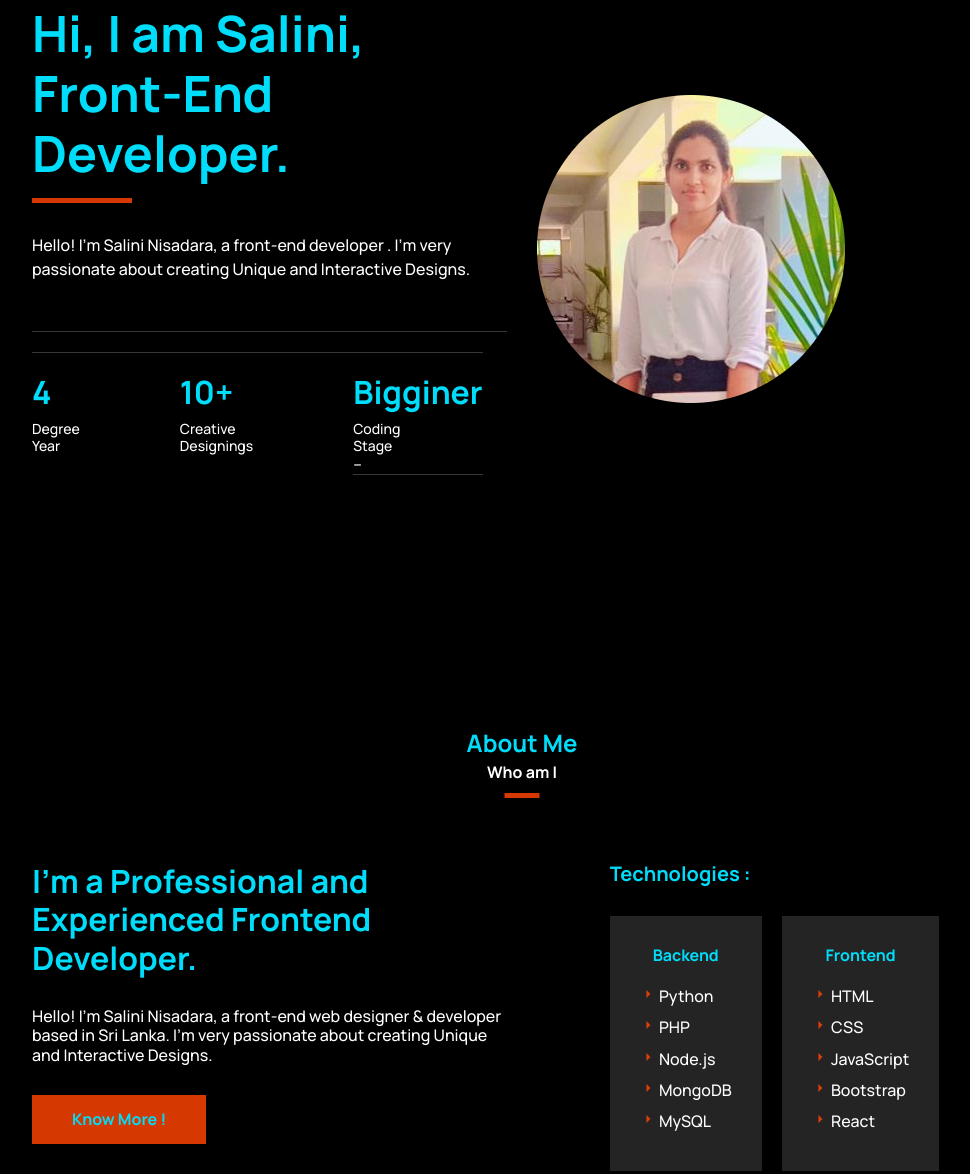
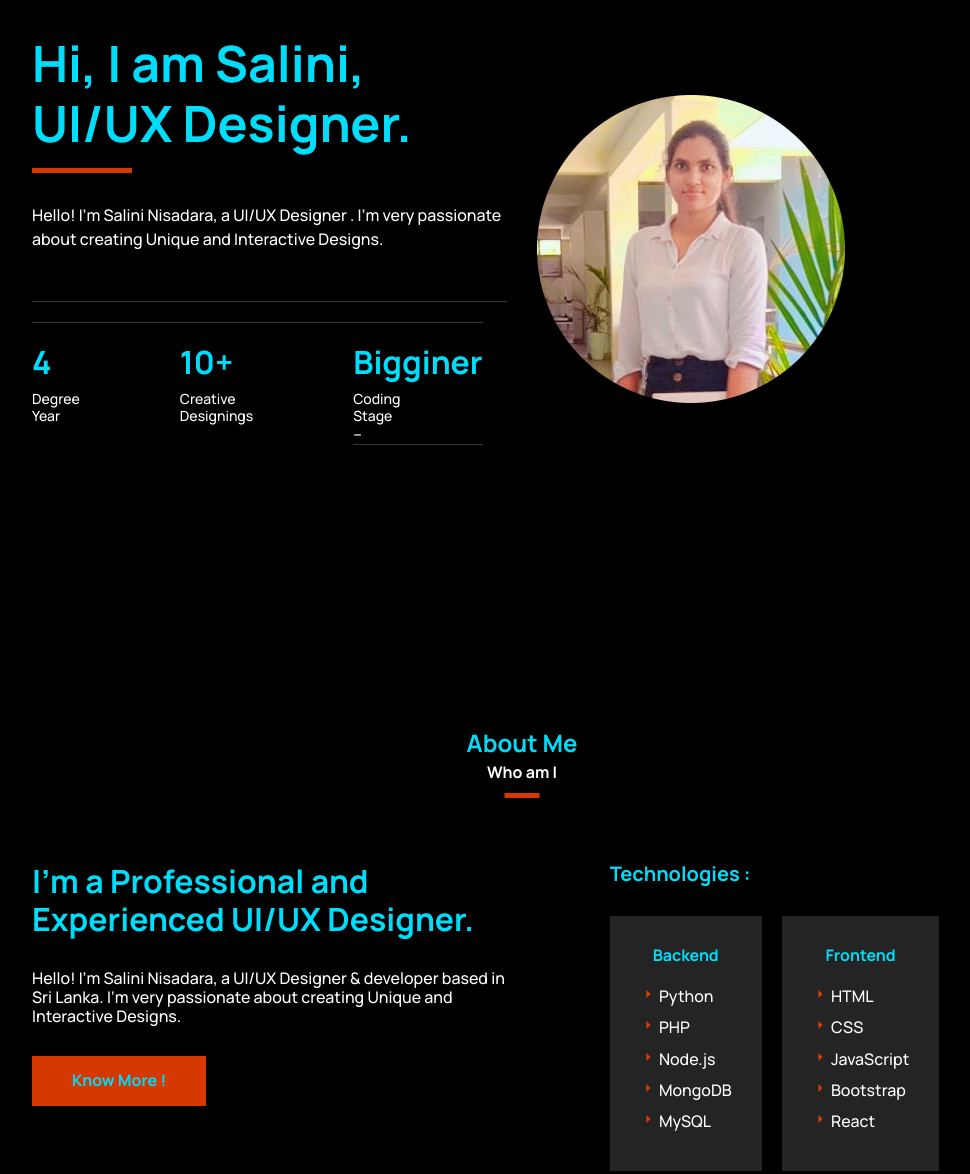
Before and after one commit to SaliniNisadara/UI-UX-DESINGNER, a plain HTML site: page index.html in a window 1280 px wide. Shown: the part 201-1375 px from the top of the page, without its empty margins (118-1088 px from the left). Drawn offline with nearby package versions, Linux system fonts and the light colour scheme.

Commit message:
Update index.html

```diff
--- a/index.html
+++ b/index.html
@@ -74,8 +74,8 @@
 
                 <div class="d-grid hero__wrapper">
                     <div class="hero__content">
-                        <h1 class="hero__title">Hi, I am Salini,<br>Front-End  Developer.</h1>
-                        <p class="hero__description">Hello! I'm Salini Nisadara, a front-end  developer
+                        <h1 class="hero__title">Hi, I am Salini,<br>UI/UX Designer.</h1>
+                        <p class="hero__description">Hello! I'm Salini Nisadara, a UI/UX Designer
                             . I'm very passionate about creating Unique and Interactive Designs.</p>
 
                         <div class="hero__info">
@@ -113,8 +113,8 @@
                 </div>
                 <div class="d-grid about__wrapper">
                     <div class="about__content">
-                        <h3 class="about__title">I'm a Professional and Experienced Frontend Developer.</h3>
-                        <p class="about__description">Hello! I'm Salini Nisadara, a front-end web designer & developer based in
+                        <h3 class="about__title">I'm a Professional and Experienced UI/UX Designer.</h3>
+                        <p class="about__description">Hello! I'm Salini Nisadara, a UI/UX Designer & developer based in
                             Sri Lanka. I'm very passionate about creating Unique and Interactive Designs.</p>
                         <a href="#project" class="btn btn--primary">Know More !</a>
                     </div>
@@ -174,14 +174,14 @@
                         <!--= Experience 1 =->
                         <div class="qualification__item">
                             <h3 class="qualification__title">Web Developer</h3>
-                            <p class="qualification__description"> I'm working in web development and Design.I enjoy
+                            <p class="qualification__description"> I'm working in web development and Design. I enjoy
                                 creating beautiful
                                 and intuitive web designs using Html css and make them interactive with Javascript.</p>
                             <span class="qualification__date">Mar 2021 - Present</span>
                         </div>
                         <!--= Experience 2 =->
                         <div class="qualification__item">
-                            <h3 class="qualification__title">Frontend Developer</h3>
+                            <h3 class="qualification__title">UI/UX Designer</h3>
                             <p class="qualification__description"> I'm working in web development and Design.I enjoy
                                 creating beautiful
                                 and intuitive web designs using Html css and make them interactive with Javascript.</p>
@@ -189,7 +189,7 @@
                         </div>
                         <!--= Experience 3 =->
                         <div class="qualification__item">
-                            <h3 class="qualification__title">UI/UX Designer</h3>
+                            <h3 class="qualification__title">Front-End Developer</h3>
                             <p class="qualification__description"> I'm working in web development and Design.I enjoy
                                 creating beautiful
                                 and intuitive web designs using Html css and make them interactive with Javascript.</p>
@@ -251,7 +251,7 @@
                         <div class="service__icon">
                             <i class="ri-layout-4-fill"></i>
                         </div>
-                        <h3 class="service__title">Frontend<br>Development</h3>
+                        <h3 class="service__title">UI/UX<br> Design</h3>
                       <!--  <a href="#" class="service__link">Know More !</a>-->
                     </div>
                     <!--= service card 2 =-->
@@ -267,7 +267,7 @@
                         <div class="service__icon">
                             <i class="ri-pen-nib-fill"></i>
                         </div>
-                        <h3 class="service__title">UI/UX<br> Design</h3>
+                        <h3 class="service__title">Frontend<br>Development</h3>
                         <!--<a href="#" class="service__link">Know More !</a>-->
                     </div>
                 </div>
```
